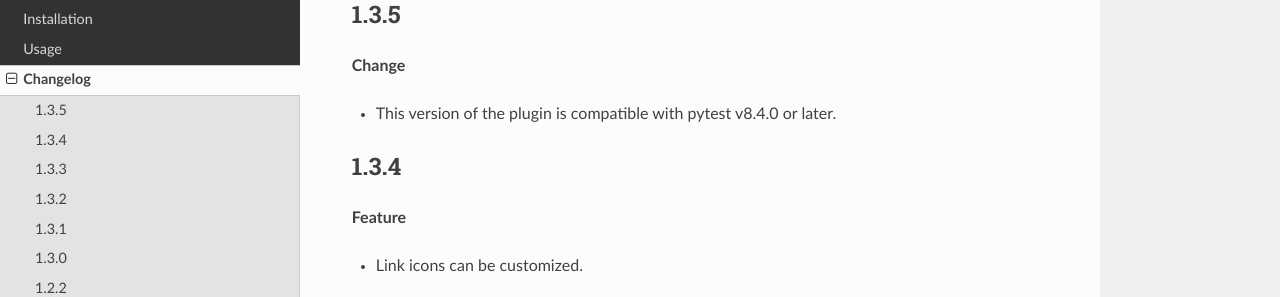
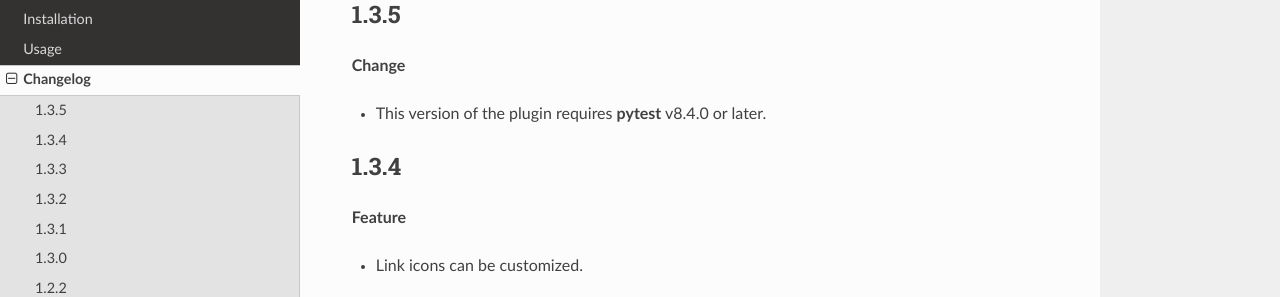
Before and after one commit to harmin-parra/pytest-report-extras, a Sphinx documentation site: the page built from docs/changelog.rst, in a window 1280 px wide and 900 px high. Shown: the part 162-459 px from the top of the window. Built offline with Sphinx 7.4.7 and the Read the Docs theme 3.1.0, drawn with Linux system fonts in a browser that asks for light colours.

Commit message:
update changelog

```diff
--- a/docs/changelog.rst
+++ b/docs/changelog.rst
@@ -8,7 +8,7 @@ Changelog
 
 **Change**
 
-* This version of the plugin is compatible with pytest v8.4.0 or later.
+* This version of the plugin requires **pytest** v8.4.0 or later.
 
 
 1.3.4
```
